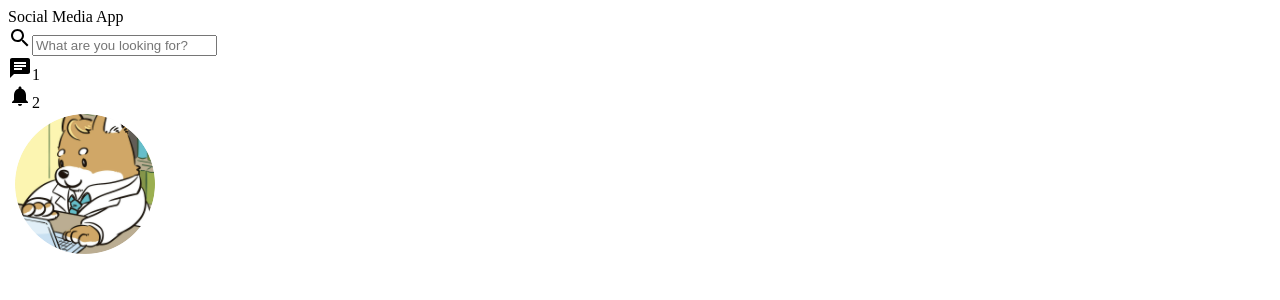
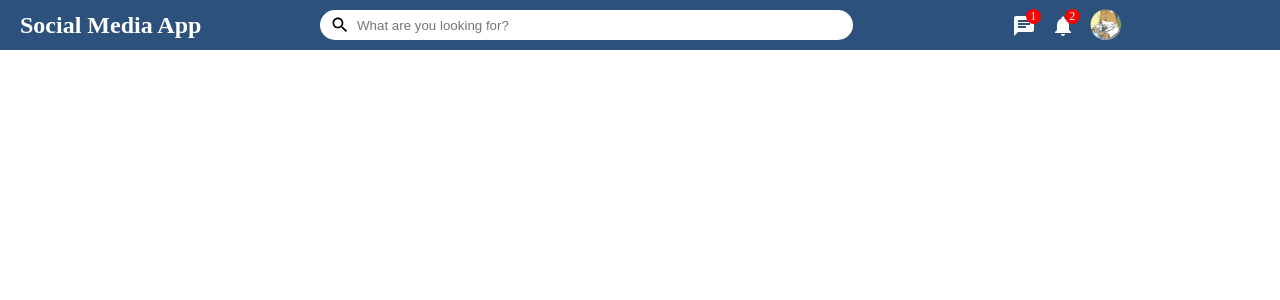
Before and after one commit to Izushi/social-media-app-frontend, a React (Create React App) app: page / in a window 1280 px wide. Shown: the top 300 px of the page. Built offline with nearby package versions, Linux system fonts and the light colour scheme.

Commit message:
top bar component html/css

```diff
--- a/public/index.html
+++ b/public/index.html
@@ -11,6 +11,7 @@
     />
     <link rel="apple-touch-icon" href="%PUBLIC_URL%/logo192.png" />
     <link rel="manifest" href="%PUBLIC_URL%/manifest.json" />
+    <link rel="stylesheet" href="style.css">
     <title>Social Media App</title>
   </head>
   <body>
--- /dev/null
+++ b/public/style.css
@@ -0,0 +1,3 @@
+* {
+  margin: 0;
+}
--- a/src/components/topbar/Topbar.css
+++ b/src/components/topbar/Topbar.css
@@ -0,0 +1,90 @@
+.topbarContainer {
+  background-color: #2c517c;
+  height: 50px;
+  width: 100%;
+  display: flex;
+  align-items: center;
+  position: sticky;
+  top: 0;
+  z-index: 100;
+}
+
+.topbarLeft {
+  flex: 3;
+}
+
+.logo {
+  font-size: 24px;
+  color: white;
+  font-weight: bold;
+  margin-left: 20px;
+}
+
+.searchbar {
+  width: 100%;
+  height: 30px;
+  background-color: white;
+  border-radius: 25px;
+  display: flex;
+  align-items: center;
+}
+
+.searchIcon {
+  font-size: 20px !important;
+  margin-left: 10px;
+  margin-right: 5px;
+}
+
+.searchInput {
+  border: none;
+  width: 80%;
+}
+
+.searchInput:focus {
+  outline: none;
+}
+
+.topbarCenter {
+  flex: 5;
+}
+
+.topbarRight {
+  flex: 4;
+  display: flex;
+  align-items: center;
+  justify-content: space-around;
+  color: white;
+}
+
+.topbarItemIcons {
+  display: flex;
+}
+
+.topbarIconItem {
+  margin-right: 15px;
+  cursor: pointer;
+  position: relative;
+  margin-top: 5px;
+}
+
+.topbarIconBadge {
+  position: absolute;
+  top: -5px;
+  right: -5px;
+  background-color: red;
+  width: 15px;
+  height: 15px;
+  border-radius: 50%;
+  display: flex;
+  align-items: center;
+  justify-content: center;
+  font-size: 12px;
+}
+
+.topbarImg {
+  width: 32px;
+  height: 32px;
+  border-radius: 50%;
+  cursor: pointer;
+  object-fit: cover;
+}
--- a/src/components/topbar/Topbar.jsx
+++ b/src/components/topbar/Topbar.jsx
@@ -1,8 +1,10 @@
 import React from 'react'
 import { Chat, Notifications, Search } from '@mui/icons-material';
+import './Topbar.css';
 
 export default function Topbar() {
-  return <div className='topbarContainer'>
+  return (
+  <div className='topbarContainer'>
     <div className="topbarLeft">
       <span className="logo">Social Media App</span>
     </div>
@@ -17,6 +19,7 @@
       </div>
     </div>
     <div className="topbarRight">
+      <div className='topbarItemIcons'>
         <div className="topbarIconItem">
           <Chat />
           <span className="topbarIconBadge">1</span>
@@ -25,7 +28,9 @@
           <Notifications />
           <span className="topbarIconBadge">2</span>
         </div>
+        <img src="/assets/person/1.jpeg" alt="" className='topbarImg' />
       </div>
-    <img src="/assets/person/1.jpeg" alt="" className='topbarImg' />
-  </div>;
+    </div>
+  </div>
+  );
 }
```
Lines whose indentation alone changed are shown as unchanged.
